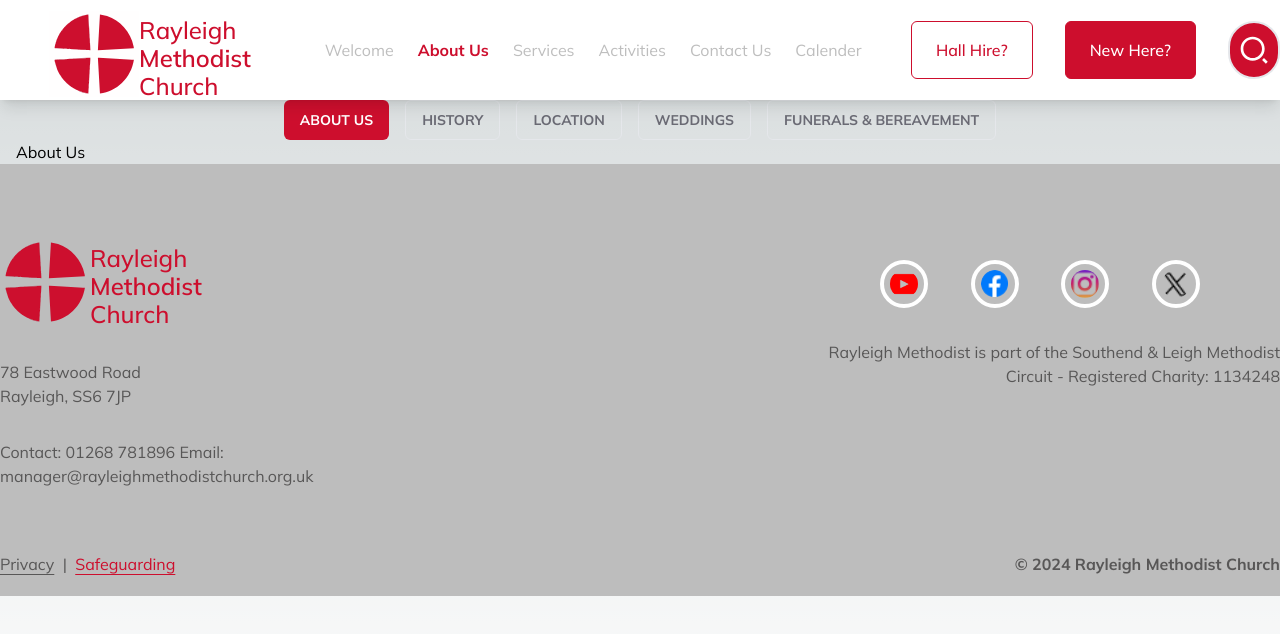
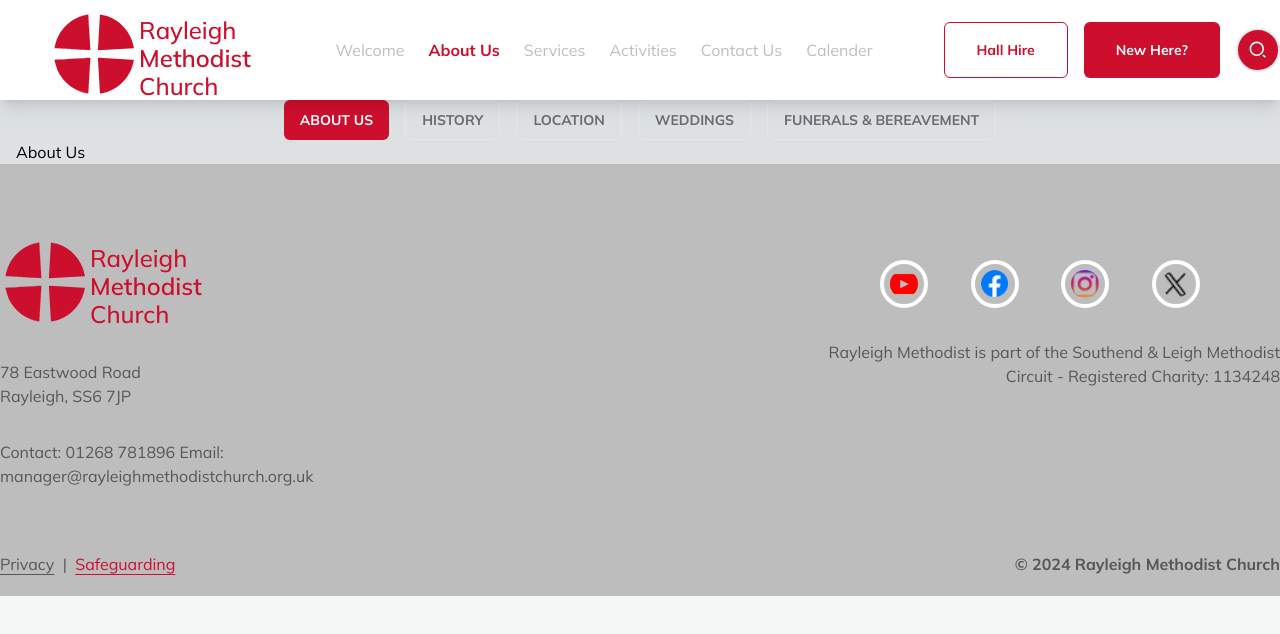
Before and after one commit to noblelar/rayleight_final, a Next.js app: page /aboutus in a window 1280 px wide. Shown: the top 634 px of the page. Built offline with nearby package versions, Linux system fonts and the light colour scheme; a web font is replaced by a local one.

Commit message:
header-quick-fix

```diff
--- a/src/components/buttons/search.tsx
+++ b/src/components/buttons/search.tsx
@@ -11,12 +11,14 @@
   function addClass() {
     if (seeSearch) {
       return "absolute";
-    }else{ return 'hidden'}
+    } else {
+      return "hidden";
+    }
   }
 
   return (
-    <div className=" flex bg-primaryColor border-2 rounded-full items-end justify-end ">
-      <form className=" m-auto flex justify-center  ">
+    <div className=" flex bg-primaryColor border-2 rounded-full items-end justify-end  ">
+      <form className=" m-auto flex justify-center">
         <input
           type="search"
           name="search"
@@ -27,11 +29,10 @@
         <label
           htmlFor="search"
           onClick={setSearch}
-          className="m-auto h-[100%] cursor-pointer"
+          className="mx-auto size-10 flex items-center justify-center cursor-pointer "
         >
-          <RiSearch2Line className=" text-[2rem] mx-2 text-backgroundColor bg-primaryColor" />
+          <RiSearch2Line className="text-[1.2rem]  text-backgroundColor bg-primaryColor" />
         </label>
-
       </form>
     </div>
   );
--- a/src/components/header/index.tsx
+++ b/src/components/header/index.tsx
@@ -6,6 +6,7 @@
 import NavBut from "./navigation/navbut";
 import App from "./mobilenav/app";
 import Search from "../buttons/search";
+import { buttonVariants } from "../ui/button";
 
 const Header = () => {
   return (
@@ -61,26 +62,32 @@
             </div>
 
             {/* ========= Buttons Area ============ */}
-            <div className=" max-lg:hidden flex space-x-8 justify-center m-auto mr-0">
-              <ButtonA
-                text="Hall Hire?"
-                bgcolor={0}
-                txcolor={1}
-                onClick={() => {}}
-                classN="border-primaryColor border  text-primaryColor "
-              />
-              <ButtonA
-                text="New Here?"
-                bgcolor={1}
-                txcolor={0}
-                onClick={() => {}}
-                classN="border-primaryColor border text-backgroundColor bg-primaryColor "
-              />
-              <Search />
+            <div className=" max-lg:hidden flex space-x-4 justify-center items-center m-auto mr-0">
+              <Link
+                href={"/hall-hire"}
+                className={buttonVariants({
+                  size: "2xl",
+                  variant: "outline",
+                  className: "border-primaryColor text-primaryColor",
+                })}
+              >
+                Hall Hire
+              </Link>
+
+              <Link
+                href={"/new-here"}
+                className={buttonVariants({ size: "2xl" })}
+              >
+                New Here?
+              </Link>
+
+              <div className="self-center">
+                <Search />
+              </div>
             </div>
 
             {/* ================ Mobile Nav Button ============= */}
-            <div className=" lg:hidden flex justify-center z-30 my-auto mr-4 space-x-4 md:space-x-8 ">
+            <div className=" lg:hidden flex justify-center items-center z-30 my-auto mr-4 space-x-4 md:space-x-8 ">
               <Search />
               <App />
             </div>
--- a/src/components/header/mobilenav/MenuToggle.tsx
+++ b/src/components/header/mobilenav/MenuToggle.tsx
@@ -10,13 +10,13 @@
 
 export const MenuToggle = ({ toggle }: any) => (
   <button onClick={toggle} className=" toggle_but static ">
-    <svg width="23" height="18" viewBox="0 0 23 18">
+    <svg width="1em" height="1em" viewBox="0 0 23 18">
       <Path
         d="M 2 2.5 L 20 2.5"
         className="top"
         variants={{
           closed: { d: "M 2 2.5 L 20 2.5" },
-          open: { d: "M 3 16.5 L 17 2.5" }
+          open: { d: "M 3 16.5 L 17 2.5" },
         }}
       />
       <Path d="M 2 9.423 L 20 9.423" opacity="1" className="middle" />
@@ -25,7 +25,7 @@
         className="bottom"
         variants={{
           closed: { d: "M 2 16.346 L 20 16.346" },
-          open: { d: "M 3 2.5 L 17 16.346" }
+          open: { d: "M 3 2.5 L 17 16.346" },
         }}
       />
     </svg>
--- a/src/components/header/mobilenav/styles.css
+++ b/src/components/header/mobilenav/styles.css
@@ -1,4 +1,4 @@
-body {
+/* body {
   --black: #000000;
   --ash-black: #222;
   --white: #fafafa;
@@ -265,4 +265,4 @@
   line-height: 260px;
   font-weight: 700;
   border-radius: 30px;
-}
+} */
--- a/src/components/ui/button.tsx
+++ b/src/components/ui/button.tsx
@@ -21,6 +21,8 @@
         default: "h-10 px-4 py-2",
         sm: "h-9 rounded-md px-3",
         lg: "h-11 rounded-md px-8",
+        xl: "h-12 rounded-md px-8",
+        "2xl": "h-14 rounded-md px-8",
         icon: "h-10 w-10",
       },
     },
--- a/src/styles/styles.css
+++ b/src/styles/styles.css
@@ -90,11 +90,15 @@
   position: static;
   top: 18px;
   left: 15px;
-  width: 50px;
-  height: 50px;
+  width: 44px;
+  height: 44px;
   border-radius: 50%;
   background: var(--accent);
   padding: 10px;
+  display: inline-flex;
+  justify-content: center;
+  align-items: center;
+  font-size: 1rem;
 }
 
 button path {
```
